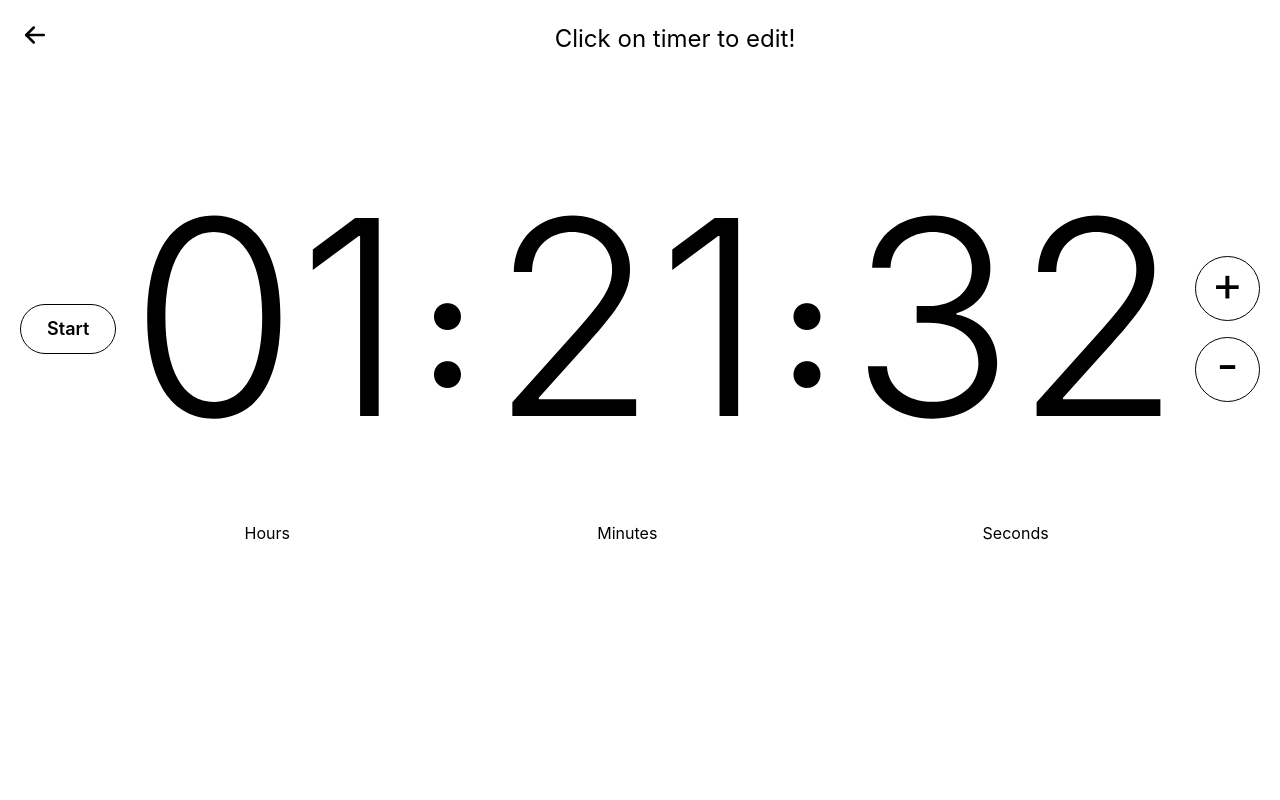
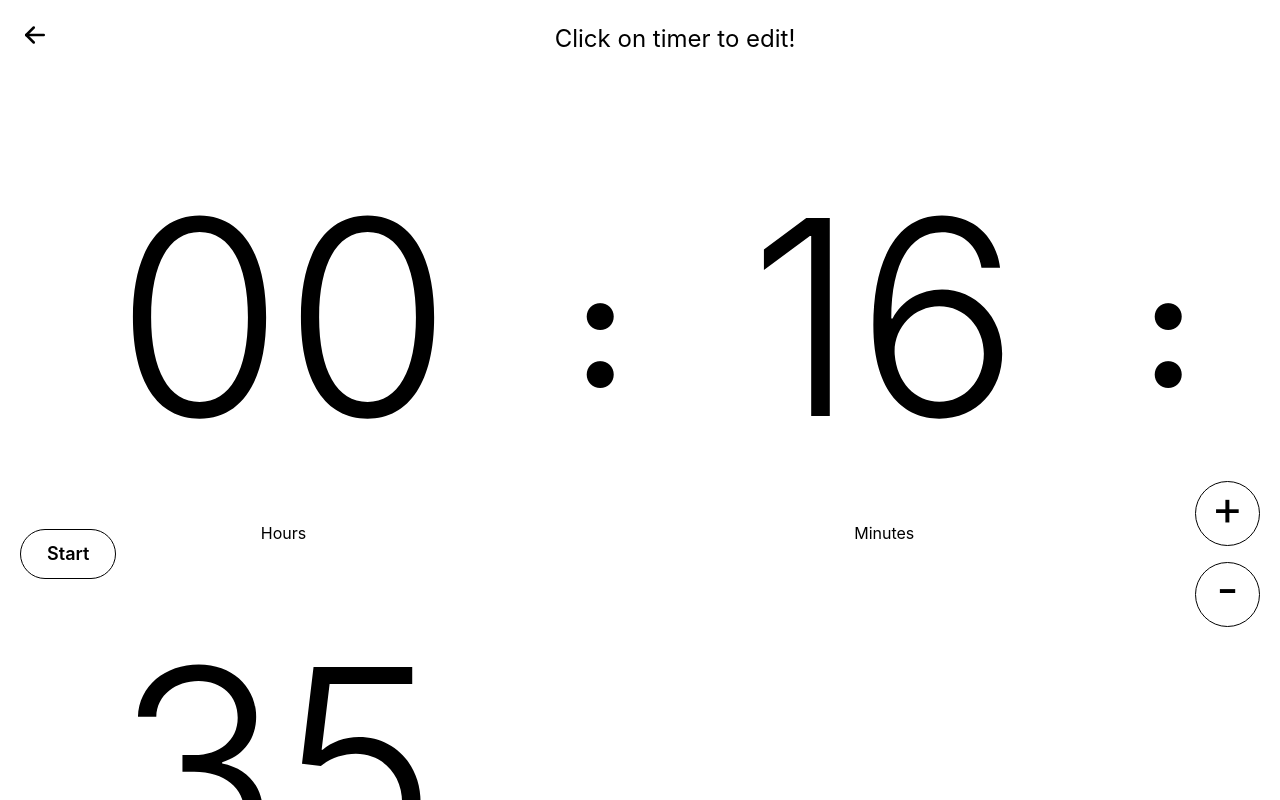
Before and after one commit to MuhammadHarisBaloch/time-machine, a Next.js app: page /timer in a window 1280 px wide. Shown: the top 800 px of the page. Built offline with nearby package versions, Linux system fonts and the light colour scheme.

Commit message:
[FEAT] timer added ⌚

```diff
--- a/app/timer/page.tsx
+++ b/app/timer/page.tsx
@@ -3,11 +3,24 @@
 import { Box, Button, Flex, Stack, Text } from "@mantine/core";
 import { IconArrowLeft } from "@tabler/icons-react";
 import Link from "next/link";
-import { useState } from "react";
+import { useEffect, useState } from "react";
 import RoundedButton from "../../components/Counter/RoundedButton";
 
 export default function TimerPage() {
-  const [timer, setTimer] = useState(4892);
+  const [timer, setTimer] = useState(1000);
+
+  useEffect(() => {
+    const interval = setInterval(() => {
+      setTimer((prevValue) => {
+        if (prevValue <= 0) {
+          clearInterval(interval);
+          return 0;
+        }
+        return prevValue - 1;
+      });
+    }, 1000);
+    return () => clearInterval(interval);
+  }, []);
 
   return (
     <Stack h="100vh">
```
